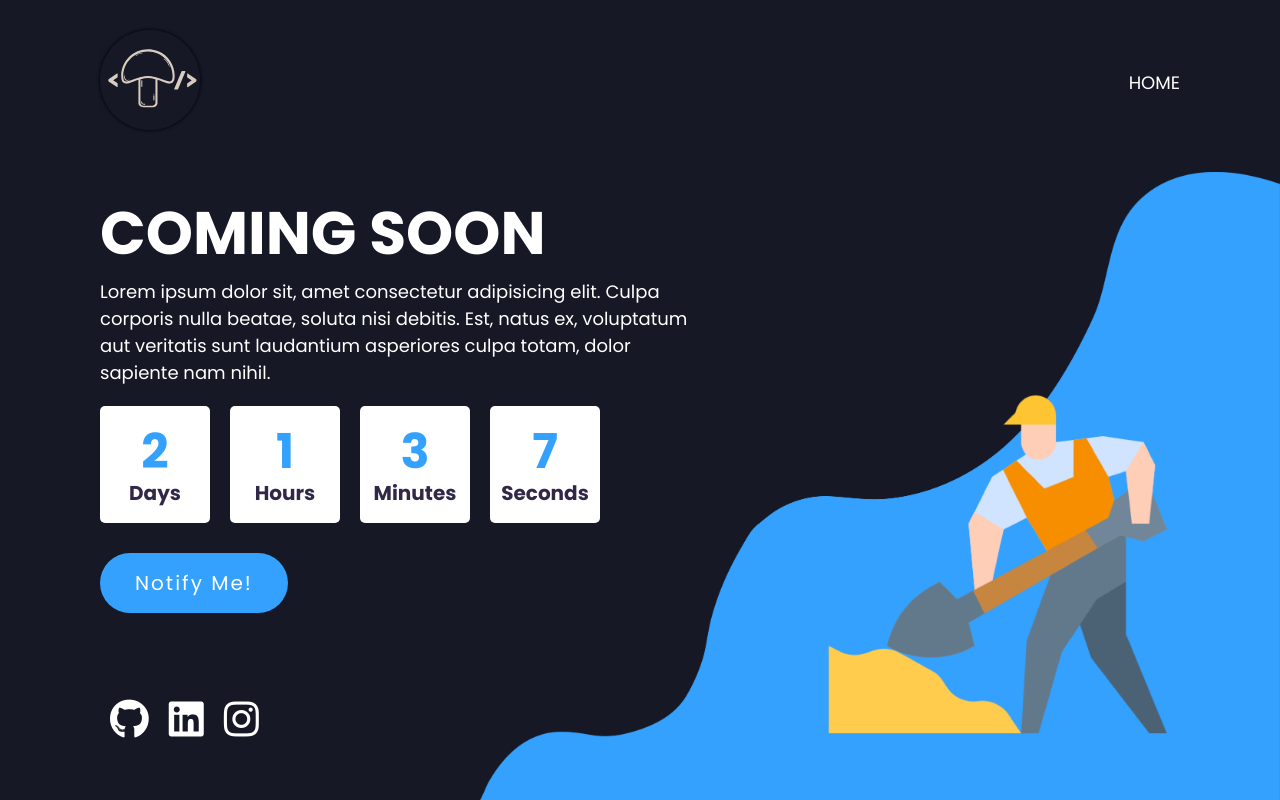
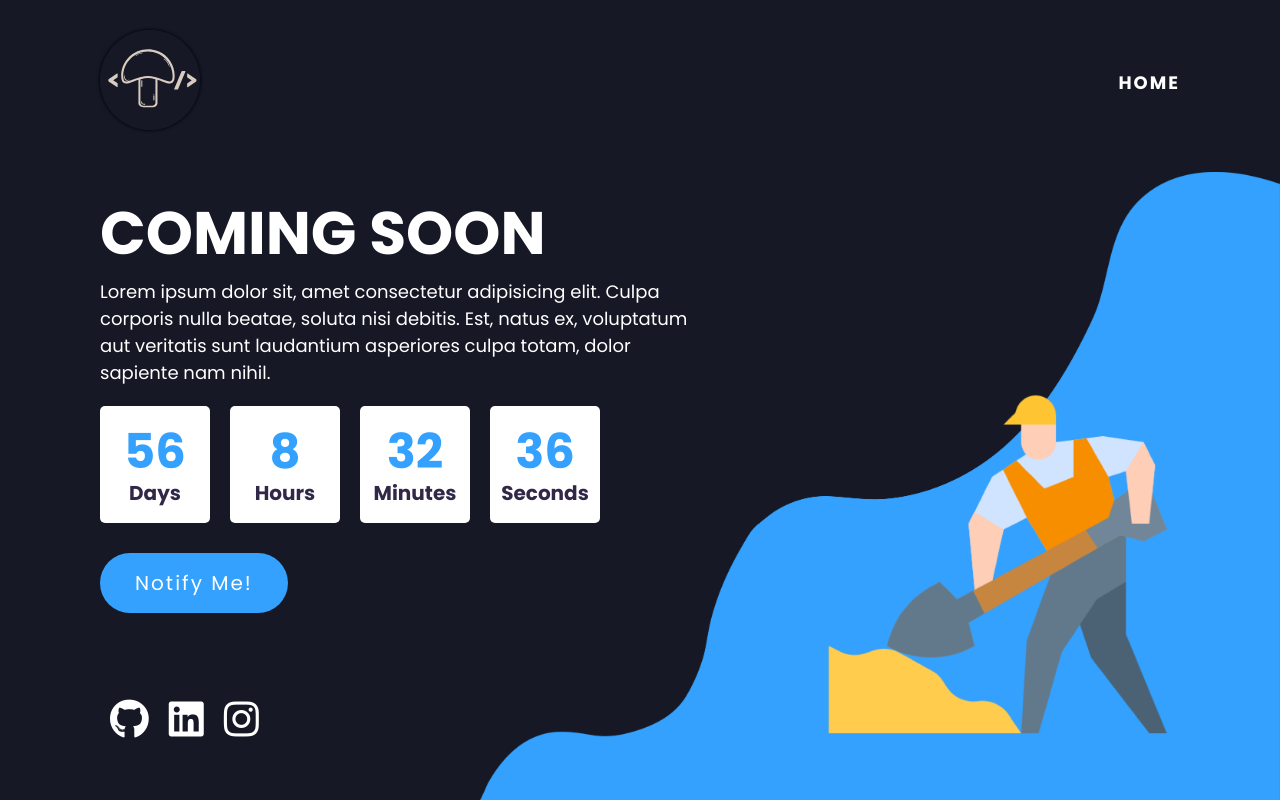
Before and after one commit to maciejpieczarka/maciejpieczarka.github.io, a plain HTML site: page index.html in a window 1280 px wide. Drawn offline with Linux system fonts and the light colour scheme.

Commit message:
Add working timer and small fixes

```diff
--- a/index.html
+++ b/index.html
@@ -26,10 +26,10 @@
             <h2>Coming Soon</h2>
             <p>Lorem ipsum dolor sit, amet consectetur adipisicing elit. Culpa corporis nulla beatae, soluta nisi debitis. Est, natus ex, voluptatum aut veritatis sunt laudantium asperiores culpa totam, dolor sapiente nam nihil.</p>
             <div class="countdown">
-                <div class="time"><div id="day">2</div><span>Days</span></div>
-                <div class="time"><div id="hour">1</div><span>Hours</span></div>
-                <div class="time"><div id="minute">3</div><span>Minutes</span></div>
-                <div class="time"><div id="second">7</div><span>Seconds</span></div>
+                <div class="time"><div id="day"></div><span>Days</span></div>
+                <div class="time"><div id="hour"></div><span>Hours</span></div>
+                <div class="time"><div id="minute"></div><span>Minutes</span></div>
+                <div class="time"><div id="second"></div><span>Seconds</span></div>
             </div>
             <a href="#" id="notifyBtn">Notify Me!</a>
         </div>
@@ -50,5 +50,7 @@
         </div>
         <i class="fas fa-times" id="close"></i>
     </div>
+
+    <script src="./resources/js/timer.js"></script>
 </body>
 </html>
--- a/resources/css/main.css
+++ b/resources/css/main.css
@@ -56,6 +56,8 @@ header nav ul li a {
     color: #fff;
     text-decoration: none;
     font-size: 1.8rem;
+    font-weight: bold;
+    letter-spacing: .2rem;
 }
 
 header nav ul li a:hover {
@@ -163,6 +165,7 @@ section {
     color: #fff;
     font-size: 4rem;
     margin-right: 2rem;
+    display: block;
 }
 
 .socials li a:hover {
@@ -217,7 +220,7 @@ section {
 .inputBox input[type="submit"] {
     width: 14rem;
     color: #fff;
-    background-color: #ff0083;
+    background-color: #33A1FD;
     cursor: pointer;
 }
 
--- /dev/null
+++ b/resources/js/timer.js
@@ -0,0 +1,25 @@
+const countDate = new Date('5 1, 2021 00:00:00').getTime();
+
+const count = () => {
+    const now = new Date().getTime();
+    const gap = countDate - now;
+
+    const second = 1000;
+    const minute = second * 60;
+    const hour = minute * 60;
+    const day = hour * 24;
+
+    const d = Math.floor((gap / day));
+    const h = Math.floor((gap % day) / hour);
+    const m = Math.floor((gap % hour) / minute);
+    const s = Math.floor((gap % minute) / second);
+
+    document.getElementById('day').innerText = d;
+    document.getElementById('hour').innerText = h;
+    document.getElementById('minute').innerText = m;
+    document.getElementById('second').innerText = s;
+};
+
+setInterval(() => {
+    count();
+}, 1000);
```
